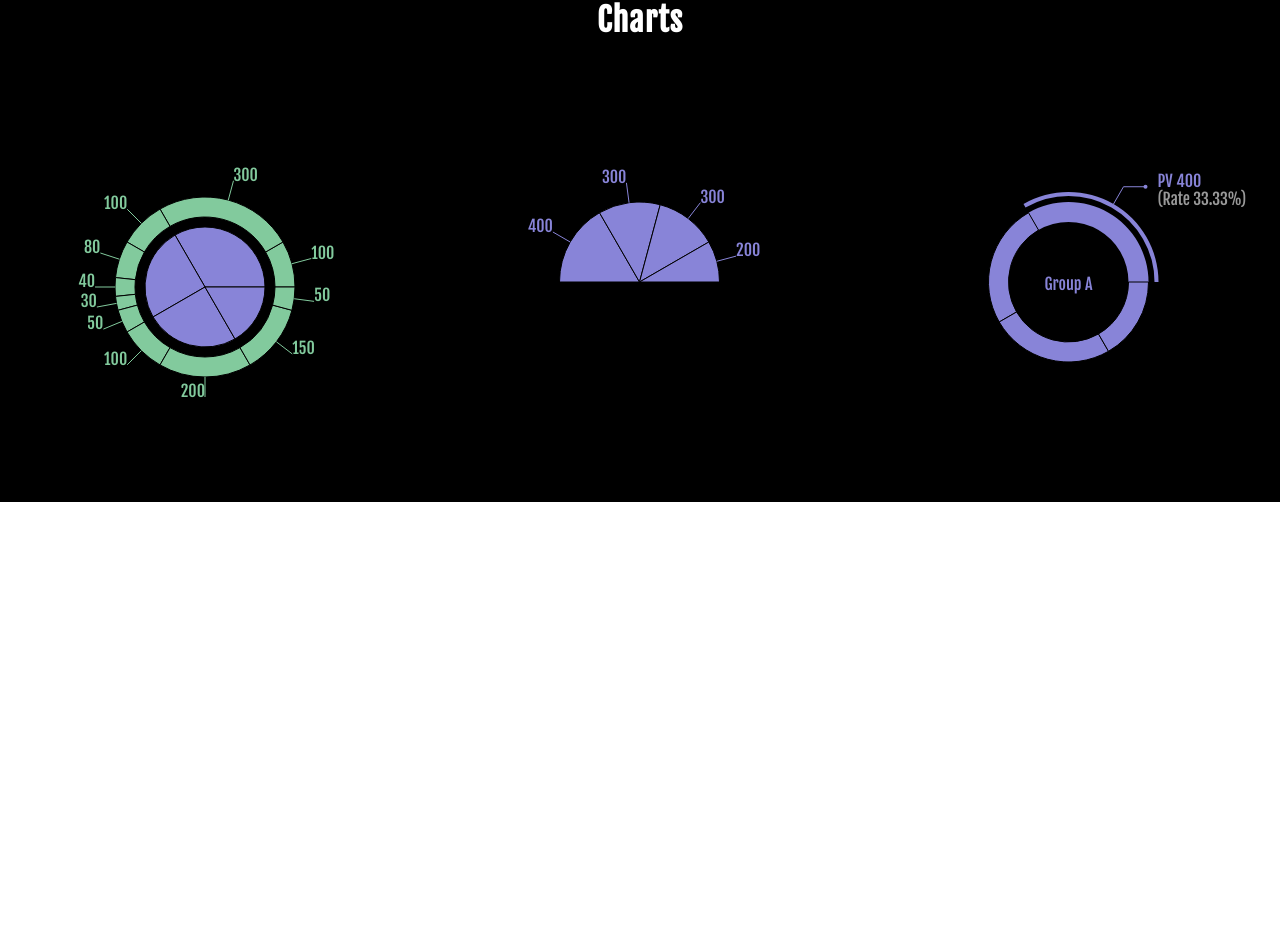
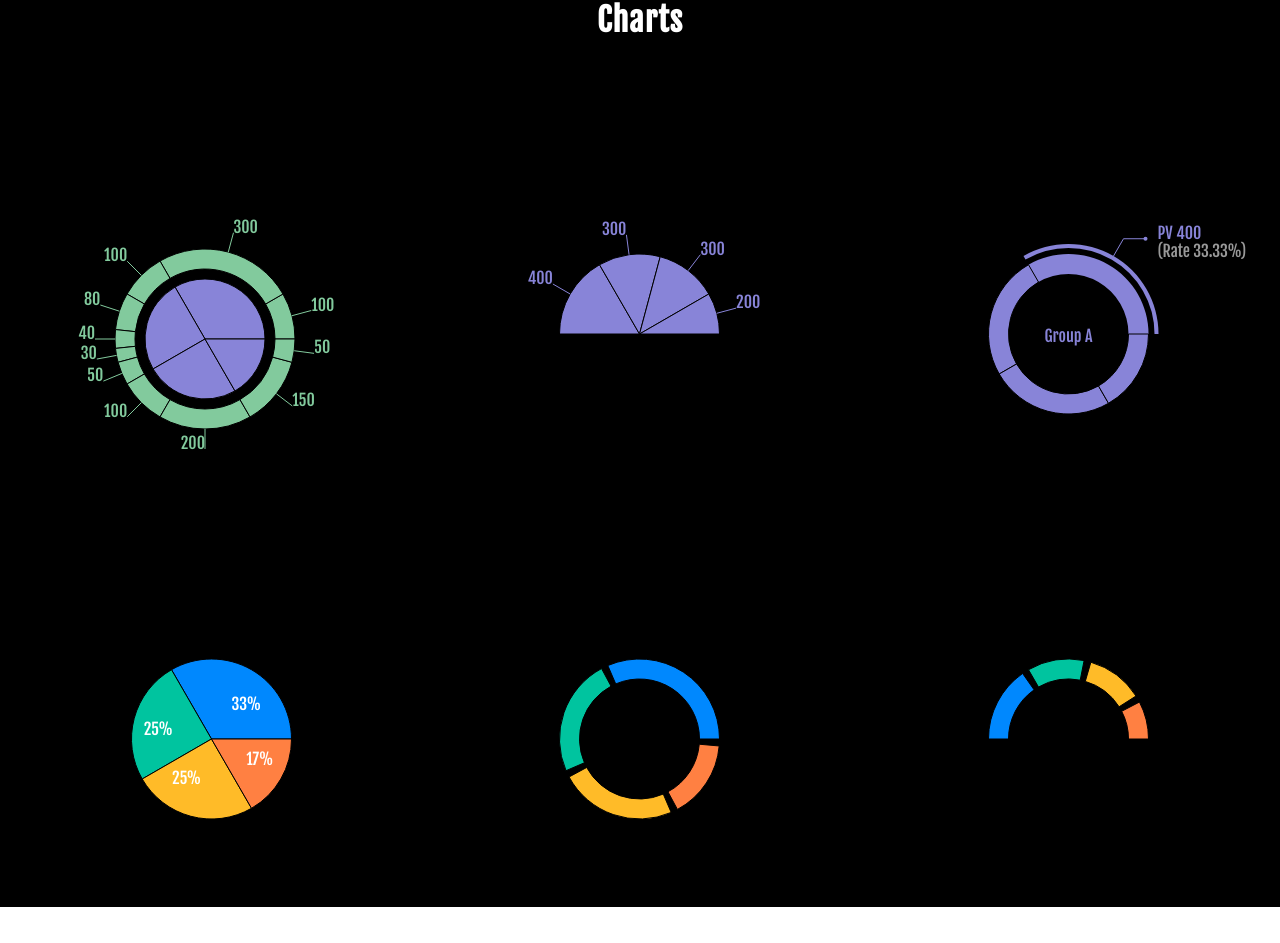
Before and after one commit to Heshan-kavi/dotnet-api-react-app, a React (Create React App) app: page / in a window 1280 px wide. Shown: the part 1168-2111 px from the top of the page. Before the commit the page ends 1670 px from the top, so only its background shows below. Built offline with nearby package versions, Linux system fonts and the light colour scheme.

Commit message:
implemented some pie charts

```diff
--- a/src/App.js
+++ b/src/App.js
@@ -8,7 +8,12 @@ import theme from './Shared/Components/Theme';
 import { StyleSheetManager, ThemeProvider } from 'styled-components';
 import Background from './Shared/Components/BackGround';
 import isValidProp from '@emotion/is-prop-valid';
-import {TwoLevelPieChart, StraightAnglePieChart, CustomActiveShapePieChart} from './Shared/Components/Charts/PieChart';
+import {  TwoLevelPieChart,
+          StraightAnglePieChart,
+          CustomActiveShapePieChart,
+          PieChartWithCustomizedLabel,
+          PieChartWithPaddingAngleFull,
+          PieChartWithPaddingAngleHalf} from './Shared/Components/Charts/PieChart';
 import { Grid } from './Shared/Components/Grid';
 
 function App() {
@@ -68,11 +73,32 @@ function App() {
           </P>
           <H1>
             Charts
-          </H1>Piechart
+          </H1>Piecharts
           <Grid columns={columns} rowheight={rowheight}>
-            <TwoLevelPieChart width="400" height="400"></TwoLevelPieChart>
-            <StraightAnglePieChart width="400" height="400"></StraightAnglePieChart>
-            <CustomActiveShapePieChart width="400" height="400"></CustomActiveShapePieChart>
+            <div style={{marginBottom: 0}}>
+              <p>Two Level Pie Chart</p>
+              <TwoLevelPieChart width="500" height="400"></TwoLevelPieChart>
+            </div>
+            <div style={{marginBottom: 0}}>
+              <p>Straight Angle Pie Chart</p>
+              <StraightAnglePieChart width="500" height="400"></StraightAnglePieChart>
+            </div>
+            <div style={{marginBottom: 0}}>
+              <p>Custom Active Shape Pie Chart</p>
+              <CustomActiveShapePieChart width="500" height="400"></CustomActiveShapePieChart>
+            </div>
+            <div style={{marginBottom: 0}}>
+              <p>Customized Labled Pie Chart</p>
+              <PieChartWithCustomizedLabel width="500" height="400"></PieChartWithCustomizedLabel>
+            </div>
+            <div style={{marginBottom: 0}}>
+              <p>Pie Chart With Padding - Full </p>
+              <PieChartWithPaddingAngleFull width="500" height="400"></PieChartWithPaddingAngleFull>
+            </div>
+            <div style={{marginBottom: 0}}>
+              <p>Pie Chart With Padding - Half</p>
+              <PieChartWithPaddingAngleHalf width="500" height="400"></PieChartWithPaddingAngleHalf>
+            </div>
         </Grid>
         </Background>
       </ThemeProvider>
--- a/src/Shared/Components/Charts/PieChart.js
+++ b/src/Shared/Components/Charts/PieChart.js
@@ -1,5 +1,5 @@
 import React, {useState} from "react";
-import { PieChart, Pie, ResponsiveContainer, Sector } from "recharts";
+import { PieChart, Pie, ResponsiveContainer, Sector, Cell } from "recharts";
 import { useTheme } from "styled-components";
 
 const data01 = [
@@ -22,6 +22,7 @@ const data02 = [
   { name: "D2", value: 50 }
 ];
 
+const COLORS = ['#0088FE', '#00C49F', '#FFBB28', '#FF8042'];
 
 function GetTheTheme() {
   const theme = useTheme();
@@ -74,10 +75,22 @@ const renderActiveShapeForActiveShapePie = (props) => {
   );
 };
 
+const RADIAN = Math.PI / 180;
+const renderCustomizedLabelForCustomizedLabelPie = ({ cx, cy, midAngle, innerRadius, outerRadius, percent, index }) => {
+  const radius = innerRadius + (outerRadius - innerRadius) * 0.5;
+  const x = cx + radius * Math.cos(-midAngle * RADIAN);
+  const y = cy + radius * Math.sin(-midAngle * RADIAN);
+
+  return (
+    <text x={x} y={y} fill="white" textAnchor={x > cx ? 'start' : 'end'} dominantBaseline="central">
+      {`${(percent * 100).toFixed(0)}%`}
+    </text>
+  );
+};
+
 export function TwoLevelPieChart (props){
-
-    // const theme = useTheme();
     return (
+      <ResponsiveContainer>
         <PieChart width={parseInt(props.width)} height={parseInt(props.height)}>
           <Pie
               data={data01}
@@ -102,6 +115,7 @@ export function TwoLevelPieChart (props){
               label
           />
         </PieChart>
+      </ResponsiveContainer>
     )
 }
 
@@ -154,3 +168,77 @@ export function CustomActiveShapePieChart (props) {
       </ResponsiveContainer>
   );
 }
+
+export function PieChartWithCustomizedLabel (props) {
+  return (
+    <ResponsiveContainer width="100%" height="100%">
+        <PieChart width={parseInt(props.width)} height={parseInt(props.height)}>
+          <Pie
+            data={data01}
+            cx="50%"
+            cy="50%"
+            labelLine={false}
+            label={renderCustomizedLabelForCustomizedLabelPie}
+            outerRadius={80}
+            fill="#8884d8"
+            dataKey="value"
+            stroke={GetTheTheme().color.background}
+          >
+            {data01.map((entry, index) => (
+              <Cell key={`cell-${index}`} fill={COLORS[index % COLORS.length]} />
+            ))}
+          </Pie>
+        </PieChart>
+      </ResponsiveContainer>
+  );
+}
+
+export function PieChartWithPaddingAngleFull (props){
+  return (
+    <ResponsiveContainer>
+      <PieChart width={parseInt(props.width)} height={parseInt(props.height)}>
+        <Pie
+          data={data01}
+          cx="50%"
+          cy="50%"
+          innerRadius={60}
+          outerRadius={80}
+          fill="#8884d8"
+          paddingAngle={5}
+          dataKey="value"
+          stroke={GetTheTheme().color.background}
+        >
+          {data01.map((entry, index) => (
+            <Cell key={`cell-${index}`} fill={COLORS[index % COLORS.length]} />
+          ))}
+        </Pie>
+      </PieChart>
+    </ResponsiveContainer>
+  )
+}
+
+export function PieChartWithPaddingAngleHalf (props){
+  return (
+    <ResponsiveContainer>
+      <PieChart width={parseInt(props.width)} height={parseInt(props.height)}>
+        <Pie
+          data={data01}
+          cx="50%"
+          cy="50%"
+          startAngle={180}
+          endAngle={0}
+          innerRadius={60}
+          outerRadius={80}
+          fill="#8884d8"
+          paddingAngle={5}
+          dataKey="value"
+          stroke={GetTheTheme().color.background}
+        >
+          {data01.map((entry, index) => (
+            <Cell key={`cell-${index}`} fill={COLORS[index % COLORS.length]} />
+          ))}
+        </Pie>
+      </PieChart>
+    </ResponsiveContainer>
+  )
+}
```
Lines whose indentation alone changed are shown as unchanged.
